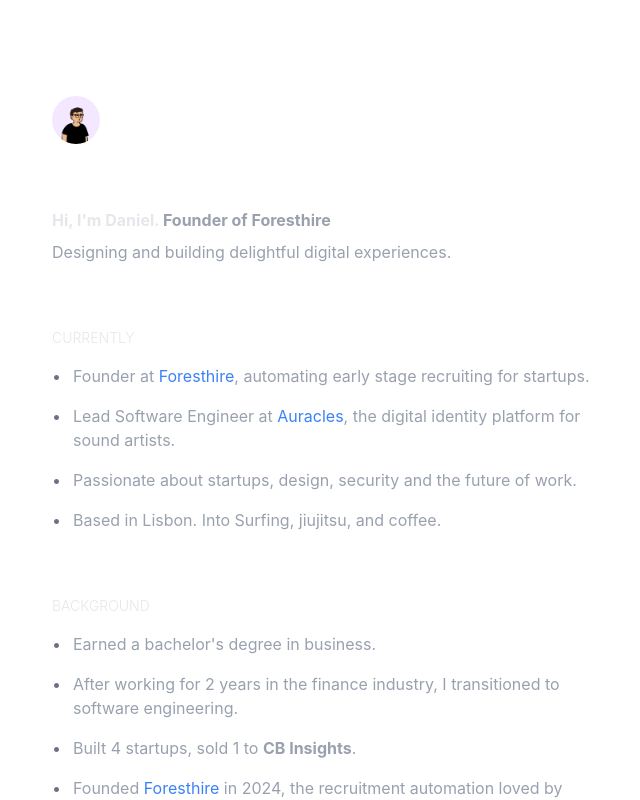
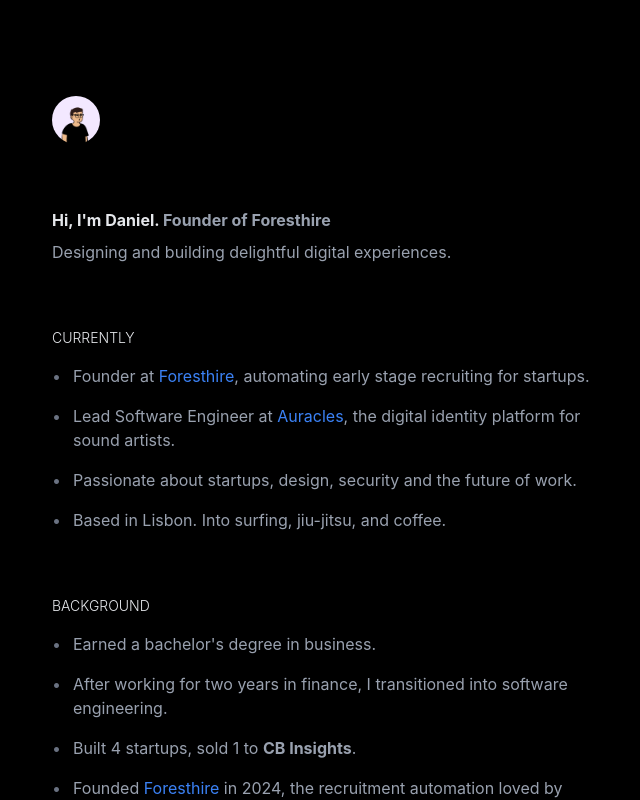
Before and after one commit to danielhangan/portfolio-vercel, a Next.js app: page / in a window 1280 px wide. Shown: the top 800 px of the page, without its empty margins (300-940 px from the left). Built offline with nearby package versions, Linux system fonts and the light colour scheme.

Commit message:
always dark mode

```diff
--- a/app/layout.tsx
+++ b/app/layout.tsx
@@ -50,7 +50,7 @@
       className={clsx(
         GeistSans.variable,
         GeistMono.variable,
-        "text-black bg-white dark:text-white dark:bg-black"
+        "dark text-white bg-black"
       )}
     >
       <body className="">
--- a/app/page.tsx
+++ b/app/page.tsx
@@ -1,10 +1,6 @@
 'use client';
 
 import { motion } from 'framer-motion';
-import { BlogPosts } from "app/components/posts";
-import { WorkHistory } from "./components/work-history";
-import { ProjectShowcase } from "./components/projects";
-import { Suspense } from 'react';
 import Image from 'next/image';
 
 const fadeIn = {
@@ -79,7 +75,7 @@
             Passionate about startups, design, security and the future of work.
           </ListItem>
           <ListItem>
-            Based in Lisbon. Into Surfing, jiujitsu, and coffee.
+            Based in Lisbon. Into surfing, jiu-jitsu, and coffee.
           </ListItem>
         </Section>
 
@@ -89,7 +85,7 @@
             Earned a bachelor's degree in business.
           </ListItem>
           <ListItem>
-            After working for 2 years in the finance industry, I transitioned to software engineering.
+            After working for two years in finance, I transitioned into software engineering.
           </ListItem>
           <ListItem>
             Built 4 startups, sold 1 to <strong>CB Insights</strong>.
```
